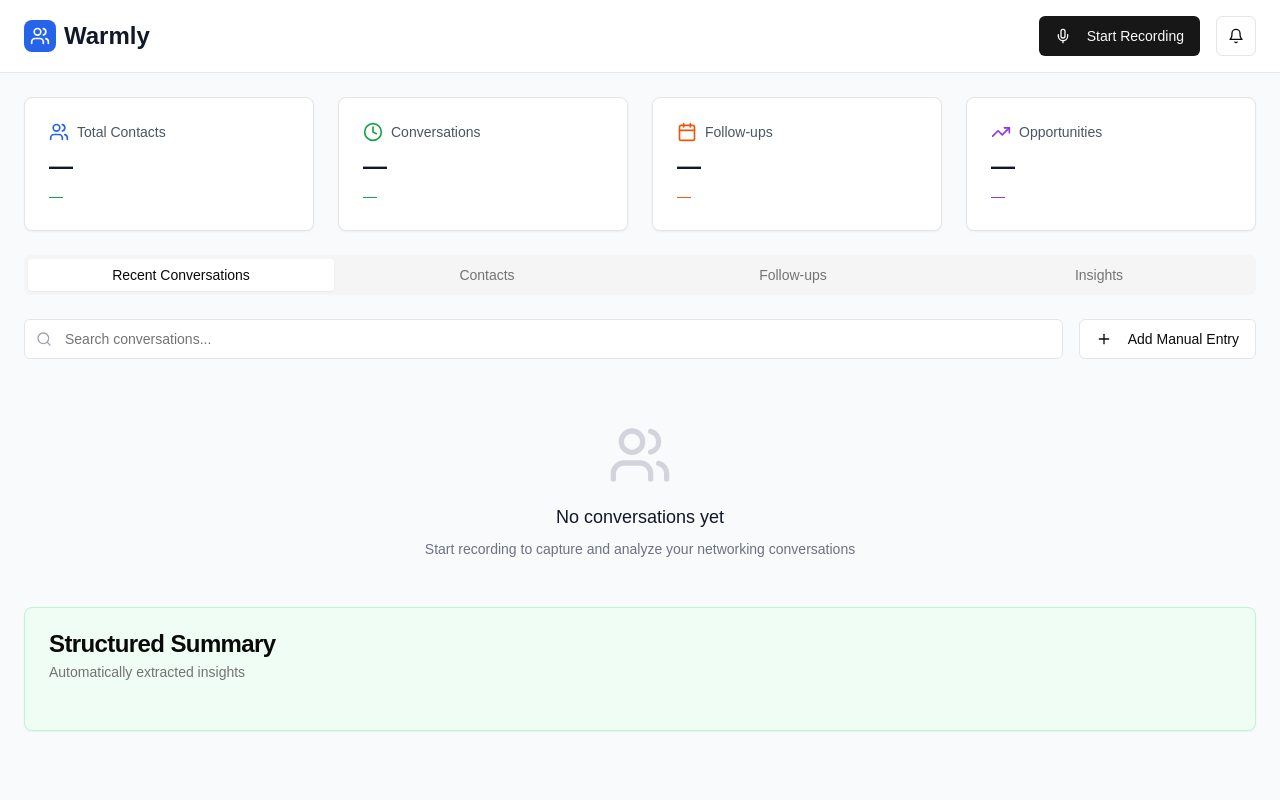
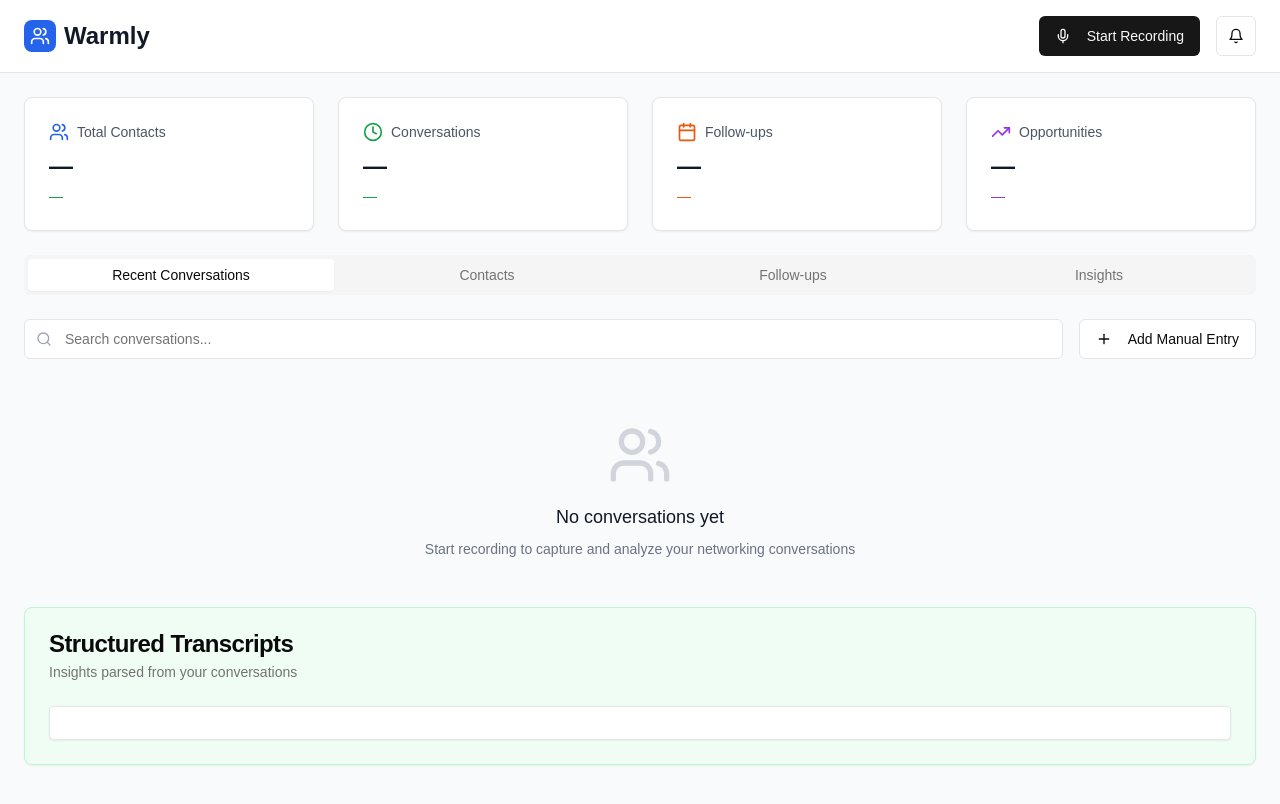
Before and after one commit to BermetD/warmly-app, a Next.js app: page / in a window 1280 px wide. Shown: the top 804 px of the page. Built offline with nearby package versions, Linux system fonts and the light colour scheme.

Commit message:
makes it into a list now

```diff
--- a/app/page.tsx
+++ b/app/page.tsx
@@ -32,7 +32,7 @@ export default function WarmlyDashboard() {
 
   const upcomingReminders = [];
 
-  const [structuredTranscript, setStructuredTranscript] = useState<object>({});
+  const [structuredTranscripts, setStructuredTranscripts] = useState<object[]>([{}]);
 
   async function transcribeAudioWithDeepgram(audioBlob: Blob): Promise<string> {
     try {
@@ -102,7 +102,7 @@ export default function WarmlyDashboard() {
           });
 
           const result = await response.json();
-          setStructuredTranscript(result);
+          setStructuredTranscripts(prev => [...prev, result]);
         };
 
         mediaRecorder.start();
@@ -364,35 +364,33 @@ export default function WarmlyDashboard() {
             </div>
           </TabsContent>
         </Tabs>
-        {structuredTranscript && (
+
+        {structuredTranscripts.length > 0 && (
           <Card className="mb-6 border-green-200 bg-green-50">
             <CardHeader>
-              <CardTitle>Structured Summary</CardTitle>
-              <CardDescription>Automatically extracted insights</CardDescription>
+              <CardTitle>Structured Transcripts</CardTitle>
+              <CardDescription>Insights parsed from your conversations</CardDescription>
             </CardHeader>
-            <CardContent>
-              {Object.entries(structuredTranscript).map(([key, value]) => (
-                <div key={key} className="mb-4">
-                  <h4 className="text-sm font-semibold text-gray-800">{key}</h4>
-                  {Array.isArray(value) && value.length > 0 ? (
-                    <ul className="list-disc list-inside text-gray-700">
-                      {value.map((item, index) => (
-                        <li key={index}>
-                          {typeof item === "string"
-                            ? item
-                            : `${item.Owner ?? ""} - ${item.Task ?? JSON.stringify(item)}`}
-                        </li>
-                      ))}
-                    </ul>
-                  ) : (
-                    <p className="text-sm text-gray-500 italic">No data</p>
-                  )}
+            <CardContent className="space-y-4">
+              {structuredTranscripts.map((structured, idx) => (
+                <div key={idx} className="p-4 bg-white rounded border shadow-sm">
+                  {Object.entries(structured).map(([key, value]) => (
+                    <div key={key} className="mb-3">
+                      <h4 className="font-semibold text-gray-700">{key}</h4>
+                      <ul className="list-disc list-inside text-gray-600">
+                        {(value as string[]).length === 0 ? (
+                          <li className="italic text-gray-400">None</li>
+                        ) : (
+                          (value as string[]).map((item, i) => <li key={i}>{item}</li>)
+                        )}
+                      </ul>
+                    </div>
+                  ))}
                 </div>
               ))}
             </CardContent>
           </Card>
         )}
-
       </div>
     </div>
   );
```
